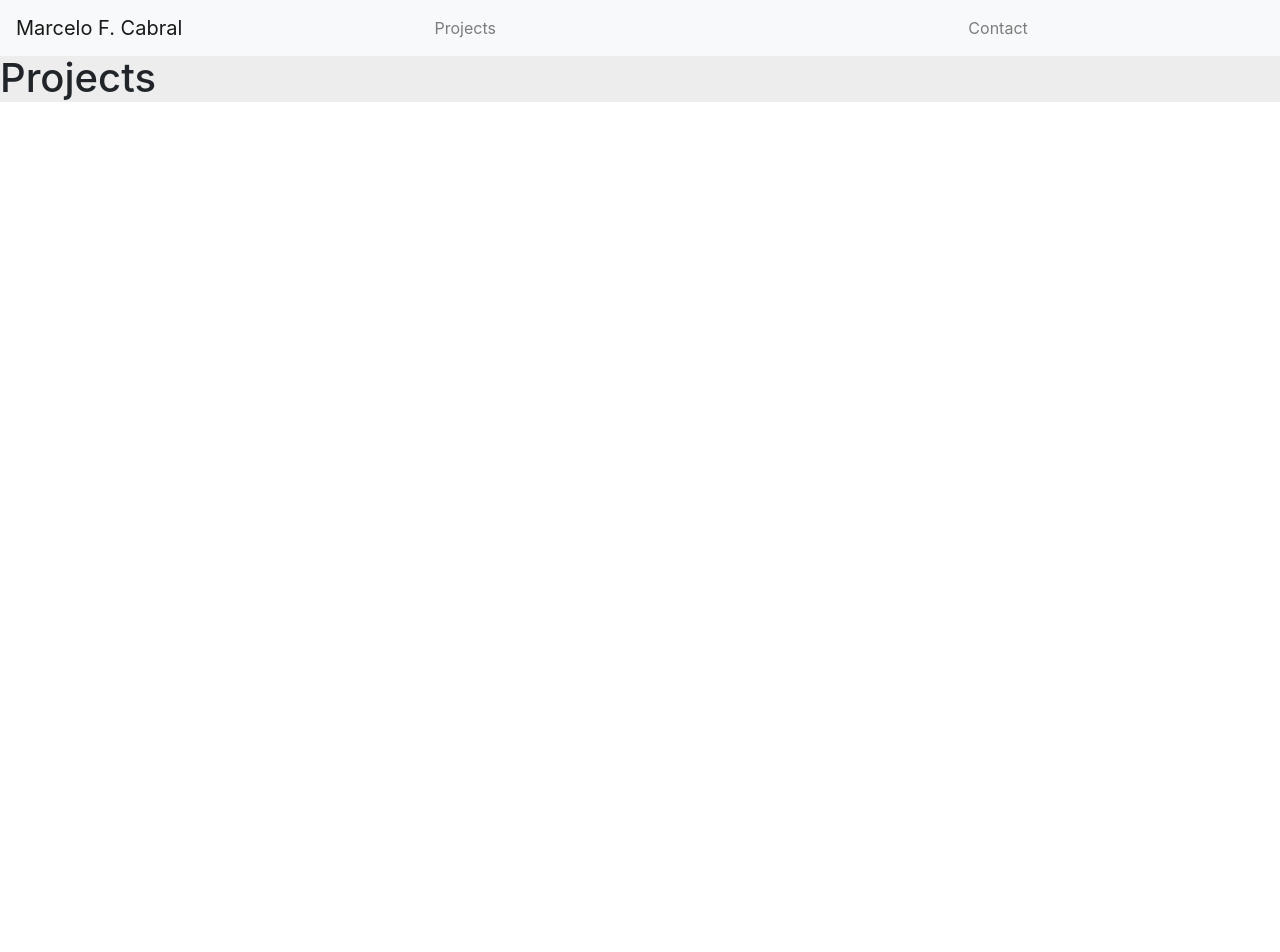
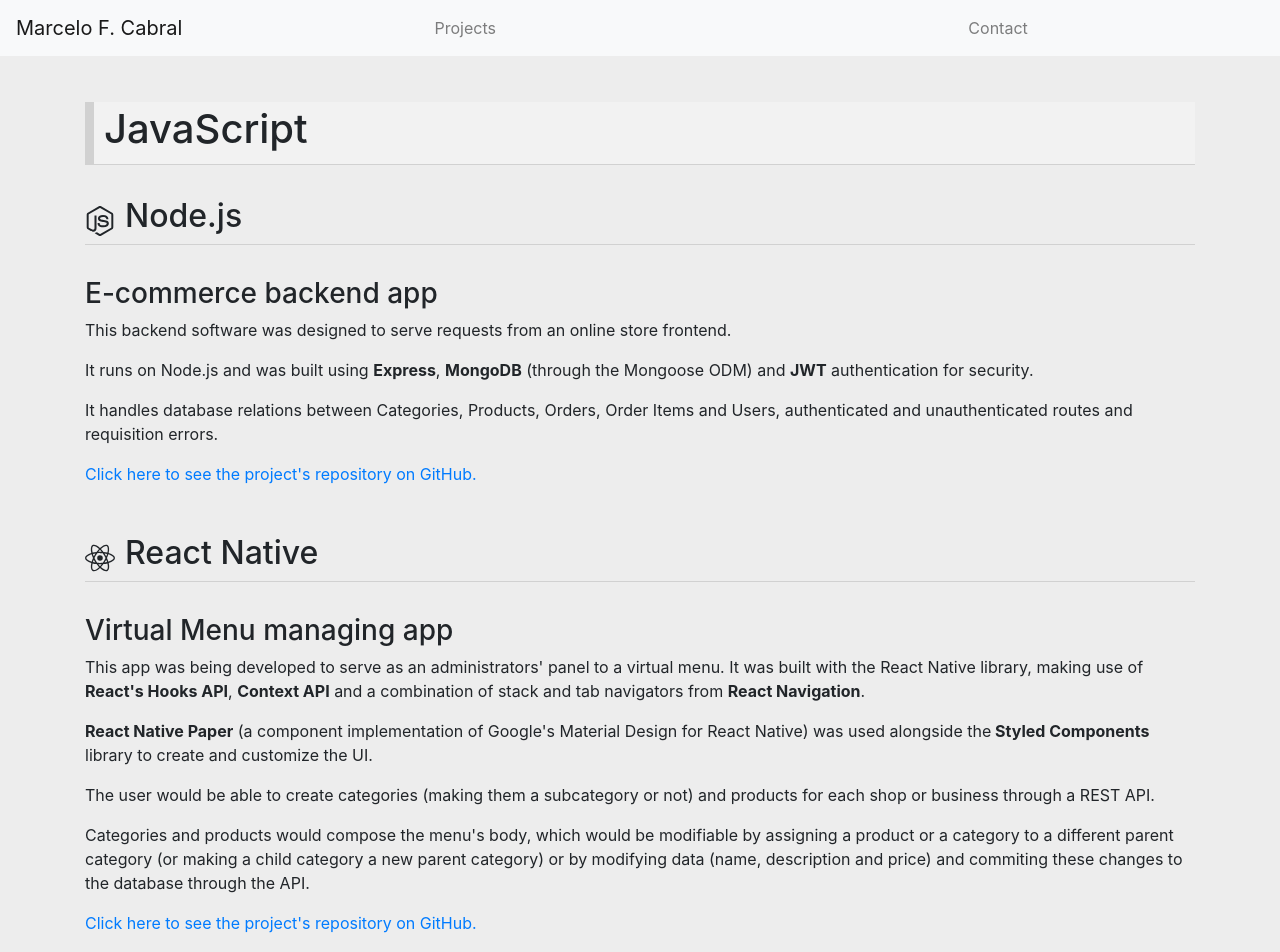
Before and after one commit to MarceloFCabral/portfolio, a React (Create React App) app: page /portfolio/projects in a window 1280 px wide. Shown: the top 952 px of the page. Before the commit the page ends 800 px from the top, so only its background shows below. Built offline with nearby package versions, Linux system fonts and the light colour scheme.

Commit message:
Updated the projects component

```diff
--- a/public/index.html
+++ b/public/index.html
@@ -2,13 +2,9 @@
 <html lang="en">
   <head>
     <meta charset="utf-8" />
-    <link rel="icon" href="%PUBLIC_URL%/favicon.ico" />
     <meta name="viewport" content="width=device-width, initial-scale=1" />
     <meta name="theme-color" content="#000000" />
-    <meta
-      name="description"
-      content="Web site created using create-react-app"
-    />
+    <meta name="description" content="Marcelo F. Cabral, programmer" />
     <link rel="apple-touch-icon" href="%PUBLIC_URL%/logo192.png" />
     <!--
       manifest.json provides metadata used when your web app is installed on a
@@ -24,7 +20,7 @@
       work correctly both with client-side routing and a non-root public URL.
       Learn how to configure a non-root public URL by running `npm run build`.
     -->
-    <title>React App</title>
+    <title>Marcelo F. Cabral</title>
   </head>
   <body>
     <noscript>You need to enable JavaScript to run this app.</noscript>
--- a/src/components/About.js
+++ b/src/components/About.js
@@ -1,13 +1,13 @@
-import 'bootstrap/dist/css/bootstrap.min.css';
-import Image from 'react-bootstrap/Image';
-import Container from 'react-bootstrap/Container';
-import Row from 'react-bootstrap/Row';
-import pic from '../perfil.jpg';
-import { GenContainer, Separator } from './Layout';
-import Card from 'react-bootstrap/Card';
-import CardGroup from 'react-bootstrap/CardGroup';
-import Button from 'react-bootstrap/Button';
-import { BG_COLOR, /*NAV_COLOR*/ } from '../style';
+import "bootstrap/dist/css/bootstrap.min.css";
+import Image from "react-bootstrap/Image";
+import Container from "react-bootstrap/Container";
+import Row from "react-bootstrap/Row";
+import pic from "../perfil.jpg";
+import { GenContainer, Separator } from "./Layout";
+import Card from "react-bootstrap/Card";
+import CardGroup from "react-bootstrap/CardGroup";
+import Button from "react-bootstrap/Button";
+import { BG_COLOR /*NAV_COLOR*/ } from "../style";
 import { SiJavascript, SiReact, SiBootstrap, SiGit } from "react-icons/si";
 import { GiComputing } from "react-icons/gi";
 import { FaLinkedin } from "react-icons/fa";
@@ -16,30 +16,71 @@
 const About = () => {
   return (
     <GenContainer fluid={true}>
-      <Container style={{ height: '100%', paddingTop: '3rem', paddingBottom: '3rem', backgroundColor: BG_COLOR }}>
-        <Row style={{
-          marginTop: '3rem', marginBottom: '6rem', alignItems: 'center'
-        }}>
-          <Image src={pic} style={{ height: 250, marginRight: '5vh' }} roundedCircle />
+      <Container
+        style={{
+          height: "100%",
+          paddingTop: "3rem",
+          paddingBottom: "3rem",
+          backgroundColor: BG_COLOR,
+        }}
+      >
+        <Row
+          style={{
+            marginTop: "3rem",
+            marginBottom: "6rem",
+            alignItems: "center",
+          }}
+        >
+          <Image
+            src={pic}
+            style={{ height: 250, marginRight: "5vh" }}
+            roundedCircle
+          />
           <div>
             <h2>Hey! I'm Marcelo.</h2>
-            <p>I'm a JavaScript programmer with experience in developing React and React Native applications.</p>
-            <p>I've also had contact with and studied the C, C++ and Java programming languages.</p>
             <p>
-              I am an avid learner who is constantly looking for new challenges and problems to solve.<br />
-              Here you will find a sample of my work that will hopefully illustrate my capabilities as a developer.<br />
-              If you have any questions or business inquiries, feel free to contact me!
+              I'm a JavaScript programmer with experience in developing React
+              and React Native applications.
             </p>
-            <p><RiMailLine /> E-mail: <a href="mailto:marcelofc12@gmail.com">marcelofc12@gmail.com</a></p>
-            <p><FaLinkedin /> LinkedIn: <a href="https://www.linkedin.com/in/marcelofcabral/">marcelofcabral</a></p>
+            <p>
+              I've also had contact with and studied the C, C++ and Java
+              programming languages.
+            </p>
+            <p>
+              I am an avid learner who is constantly looking for new challenges
+              and problems to solve.
+              <br />
+              Here you will find a sample of my work that will hopefully
+              illustrate my capabilities as a developer.
+              <br />
+              If you have any questions or business inquiries, feel free to
+              contact me!
+            </p>
+            <p>
+              <RiMailLine /> E-mail:{" "}
+              <a href="mailto:marcelofc12@gmail.com">marcelofc12@gmail.com</a>
+            </p>
+            <p>
+              <FaLinkedin /> LinkedIn:{" "}
+              <a href="https://www.linkedin.com/in/marcelofcabral/">
+                marcelofcabral
+              </a>
+            </p>
             <p>Have a nice stay!</p>
           </div>
         </Row>
-        <div style={{ marginTop: '3rem', marginBottom: '3rem' }}>
+        <div style={{ marginTop: "3rem", marginBottom: "3rem" }}>
           <h2>Academic background</h2>
           <Separator />
-          <p>I was a Computer Science undergraduate at Pontifícia Universidade Católica de Minas Gerais (PUC-MG) from August 2019 to December 2020.</p>
-          <p>I had a course transfer in the end of 2020 and I've now been a Computer Engineering undergraduate at the FUMEC University since January 2021.</p>
+          <p>
+            I was a Computer Science undergraduate at Pontifícia Universidade
+            Católica de Minas Gerais (PUC-MG) from August 2019 to December 2020.
+          </p>
+          <p>
+            I had a course transfer in the end of 2020 and I've now been a
+            Computer Engineering undergraduate at the FUMEC University since
+            January 2021.
+          </p>
         </div>
         <h2>Main skills</h2>
         <Separator />
@@ -51,7 +92,8 @@
                 <SiJavascript /> JavaScript
               </Card.Title>
               <Card.Text>
-                Working with React and React Native has given me solid knowledge on many tools and features available in JavaScript.
+                Working with React and React Native has given me solid knowledge
+                on many tools and features available in JavaScript.
               </Card.Text>
               <Button variant="outline-dark">My JS Projects</Button>
             </Card.Body>
@@ -63,7 +105,8 @@
                 <SiReact /> React
               </Card.Title>
               <Card.Text>
-                Well-designed and fluid React applications built using the latest features and best practices.
+                Well-designed and fluid React applications built using the
+                latest features and best practices.
               </Card.Text>
               <Button variant="outline-dark">My React Projects</Button>
             </Card.Body>
@@ -72,18 +115,19 @@
             {/*<Card.Img src={react_logo} style={{ backgroundColor: BG_COLOR }} />*/}
             <Card.Body>
               <Card.Title>
-               <SiReact /> React Native
+                <SiReact /> React Native
               </Card.Title>
               <Card.Text>
-                Responsive apps created with usability, efficiency and ease of maintenance in mind.
+                Responsive apps created with usability, efficiency and ease of
+                maintenance in mind.
               </Card.Text>
               <Button variant="outline-dark">My RN Projects</Button>
             </Card.Body>
           </Card>
         </CardGroup>
         <CardGroup>
-          <Card>
-            {/*<Card.Img src={react_logo} style={{ backgroundColor: BG_COLOR }} />*/}
+          {/*<Card>
+            <Card.Img src={react_logo} style={{ backgroundColor: BG_COLOR }} />
             <Card.Body>
               <Card.Title>
                 <SiBootstrap /> React Bootstrap
@@ -92,7 +136,7 @@
                 I make use of this fantastic library to deliver applications that aren't only efficient but also market standard-looking.
               </Card.Text>
             </Card.Body>
-          </Card>
+          </Card>*/}
           <Card>
             {/*<Card.Img src={react_logo} style={{ backgroundColor: BG_COLOR }} />*/}
             <Card.Body>
@@ -100,8 +144,10 @@
                 <GiComputing /> Data Structures and Algorithms
               </Card.Title>
               <Card.Text>
-                Computer Science and Computer Engineering academic background has provided me a good grasp on the fundamentals of DSA.
-                I regard these concepts as essential and primary when building any kind of software.
+                Computer Science and Computer Engineering academic background
+                has provided me a good grasp on the fundamentals of DSA. I
+                regard these concepts as essential and primary when building any
+                kind of software.
               </Card.Text>
             </Card.Body>
           </Card>
@@ -120,6 +166,6 @@
       </Container>
     </GenContainer>
   );
-}
+};
 
 export default About;
--- a/src/components/Layout.js
+++ b/src/components/Layout.js
@@ -1,10 +1,17 @@
-import styled from 'styled-components';
-import Container from 'react-bootstrap/Container';
-import { BG_COLOR } from '../style';
+import styled from "styled-components";
+import Container from "react-bootstrap/Container";
+import { BG_COLOR } from "../style";
 
 export const GenContainer = styled(Container)`
-  height: '100%';
   background-color: ${BG_COLOR};
 `;
 
-export const Separator = () => <div style={{ height: 1, backgroundColor: /*'#e0e0e0'*/'#d1d1d1', marginBottom: '2rem' }} />
+export const Separator = () => (
+  <div
+    style={{
+      height: 1,
+      backgroundColor: /*'#e0e0e0'*/ "#d1d1d1",
+      marginBottom: "2rem",
+    }}
+  />
+);
--- a/src/components/Projects.js
+++ b/src/components/Projects.js
@@ -1,14 +1,112 @@
-import 'bootstrap/dist/css/bootstrap.min.css';
-import { BG_COLOR } from '../style';
+import "bootstrap/dist/css/bootstrap.min.css";
+import Container from "react-bootstrap/Container";
+import { SiReact, SiNodeDotJs, SiC } from "react-icons/si";
+import { GenContainer, Separator } from "./Layout";
+import { BG_COLOR } from "../style";
+import { Row } from "react-bootstrap";
+
+const titleStyle = {
+  borderBottomWidth: 1,
+  borderBottomColor: "#d1d1d1",
+  borderBottomStyle: "solid",
+  borderLeftWidth: 9,
+  borderLeftColor: "#d1d1d1",
+  borderLeftStyle: "solid",
+  backgroundColor: "#f2f2f2",
+  paddingLeft: 10,
+  paddingTop: 3,
+  paddingBottom: 3,
+  marginBottom: "2rem",
+};
 
 const Projects = () => {
   return (
-    <>
-      <div style={{ backgroundColor: BG_COLOR }}>
-        <h1>Projects</h1>
-      </div>
-    </>
+    <GenContainer fluid={true}>
+      <Container
+        style={{
+          height: "100%",
+          paddingTop: "3rem",
+          paddingBottom: "3rem",
+          backgroundColor: BG_COLOR,
+        }}
+      >
+        <div style={titleStyle}>
+          <h1>JavaScript</h1>
+        </div>
+        <Row style={{ alignItems: "center" }}>
+          <SiNodeDotJs size={30} style={{ marginLeft: 15, marginRight: 10 }} />
+          <h2>Node.js</h2>
+        </Row>
+        <Separator />
+        <div style={{ marginBottom: "3rem" }}>
+          <h3>E-commerce backend app</h3>
+          <p>
+            This backend software was designed to serve requests from an online
+            store frontend.
+          </p>
+          <p>
+            It runs on Node.js and was built using <b>Express</b>,{" "}
+            <b>MongoDB</b> (through the Mongoose ODM) and <b>JWT</b>{" "}
+            authentication for security.
+          </p>
+          <p>
+            It handles database relations between Categories, Products, Orders,
+            Order Items and Users, authenticated and unauthenticated routes and
+            requisition errors.
+          </p>
+          <a href="https://github.com/MarceloFCabral/ecommerce-backend">
+            Click here to see the project's repository on GitHub.
+          </a>
+        </div>
+        <Row style={{ alignItems: "center" }}>
+          <SiReact size={30} style={{ marginLeft: 15, marginRight: 10 }} />
+          <h2>React Native</h2>
+        </Row>
+        <Separator />
+        <div style={{ marginBottom: "3rem" }}>
+          <h3>Virtual Menu managing app</h3>
+          <p>
+            This app was being developed to serve as an administrators' panel to
+            a virtual menu. It was built with the React Native library, making
+            use of
+            <b> React's Hooks API</b>, <b>Context API</b> and a combination of
+            stack and tab navigators from <b>React Navigation</b>.
+          </p>
+          <p>
+            <b>React Native Paper</b> (a component implementation of Google's
+            Material Design for React Native) was used alongside the
+            <b> Styled Components </b>
+            library to create and customize the UI.
+          </p>
+          <p>
+            The user would be able to create categories (making them a
+            subcategory or not) and products for each shop or business through a
+            REST API.
+          </p>
+          <p>
+            Categories and products would compose the menu's body, which would
+            be modifiable by assigning a product or a category to a different
+            parent category (or making a child category a new parent category)
+            or by modifying data (name, description and price) and commiting
+            these changes to the database through the API.
+          </p>
+          <a href="https://github.com/MarceloFCabral/virtual-menu-manager">
+            Click here to see the project's repository on GitHub.
+          </a>
+        </div>
+        <div style={titleStyle}>
+          <h1>C</h1>
+        </div>
+        <h3>Do: scheduling software</h3>
+        <div>
+          <p>A scheduling software made using only native C features.</p>
+          <a href="https://github.com/MarceloFCabral/do">
+            Click here to see the project's repository on GitHub.
+          </a>
+        </div>
+      </Container>
+    </GenContainer>
   );
-}
+};
 
 export default Projects;
```
Also changed, not shown: public/manifest.json.
